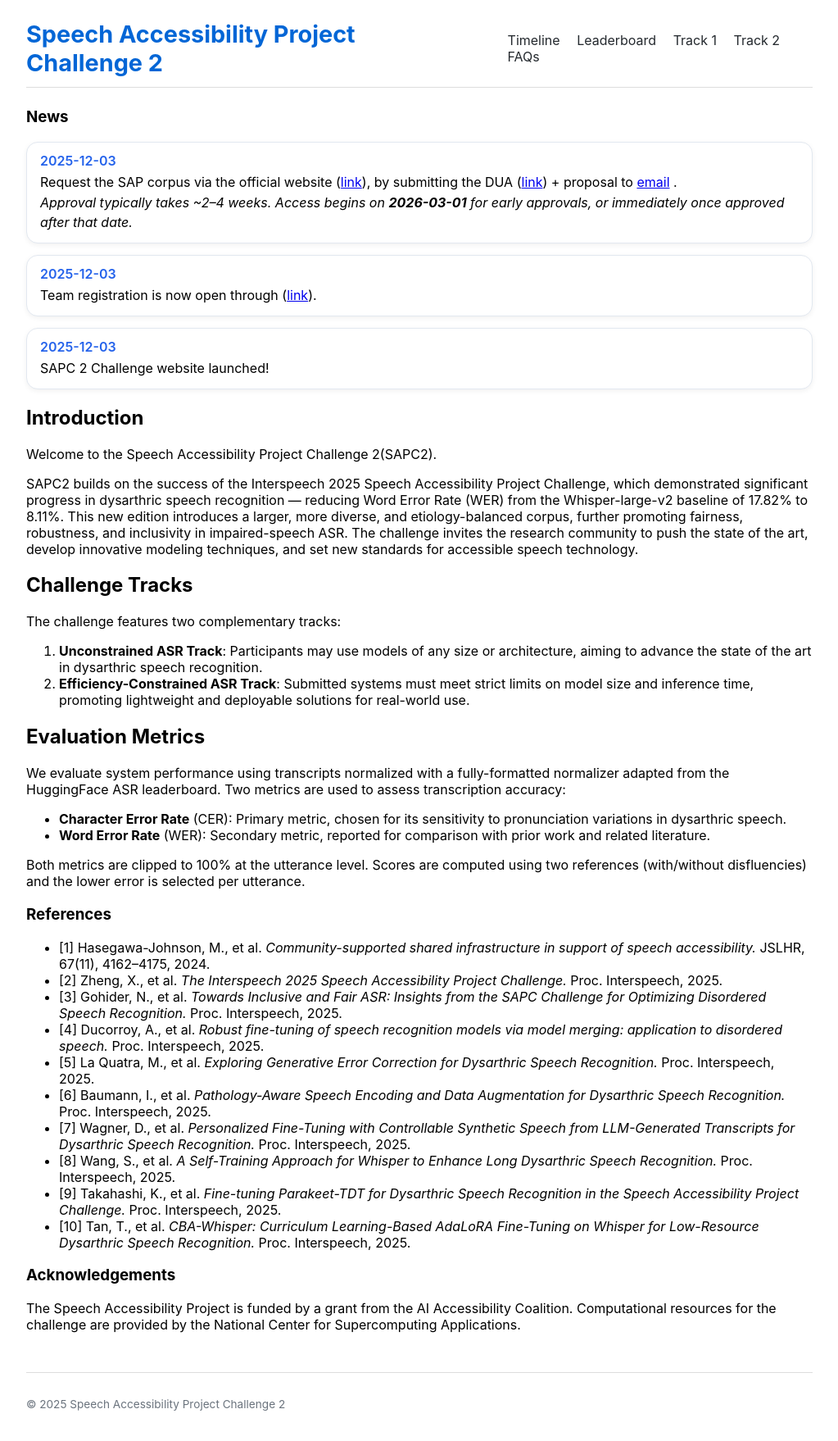
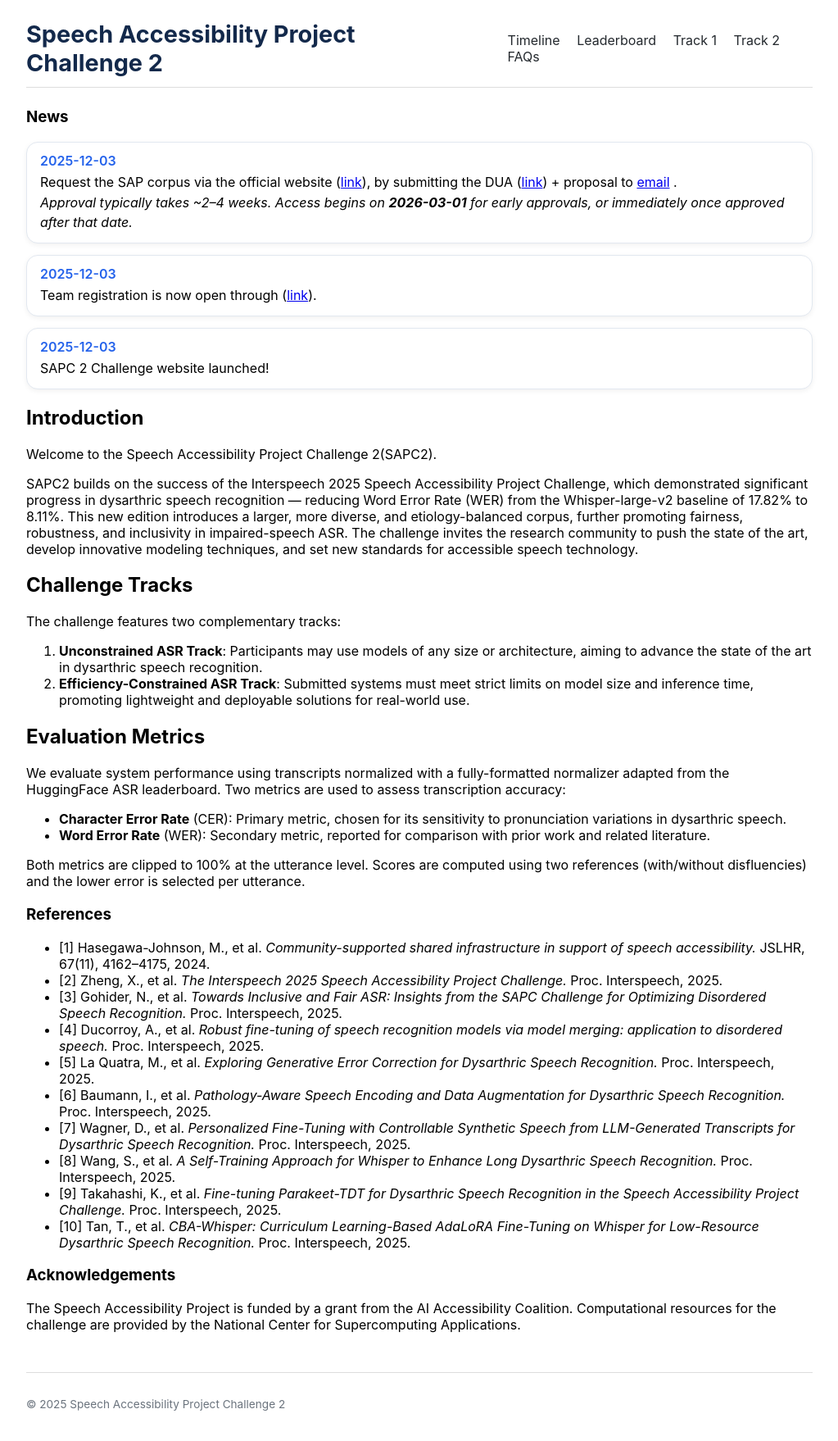
Before and after one commit to xiuwenz2/SAPC2-website, a Jekyll site: the page built from index.md, in a window 1280 px wide. Shown: the whole page at 82% size, without its empty margins (128-1151 px from the left). Built offline with Jekyll 4.4.1, drawn with Linux system fonts in a browser that asks for light colours.

Commit message:
Change site title color from #0366d6 to #13294B

```diff
--- a/assets/css/style.css
+++ b/assets/css/style.css
@@ -25,7 +25,7 @@ body {
 .site-title {
   font-size: 1.8rem;
   font-weight: 700;
-  color: #0366d6;
+  color: #13294B;
   text-decoration: none;
 }
 
```
